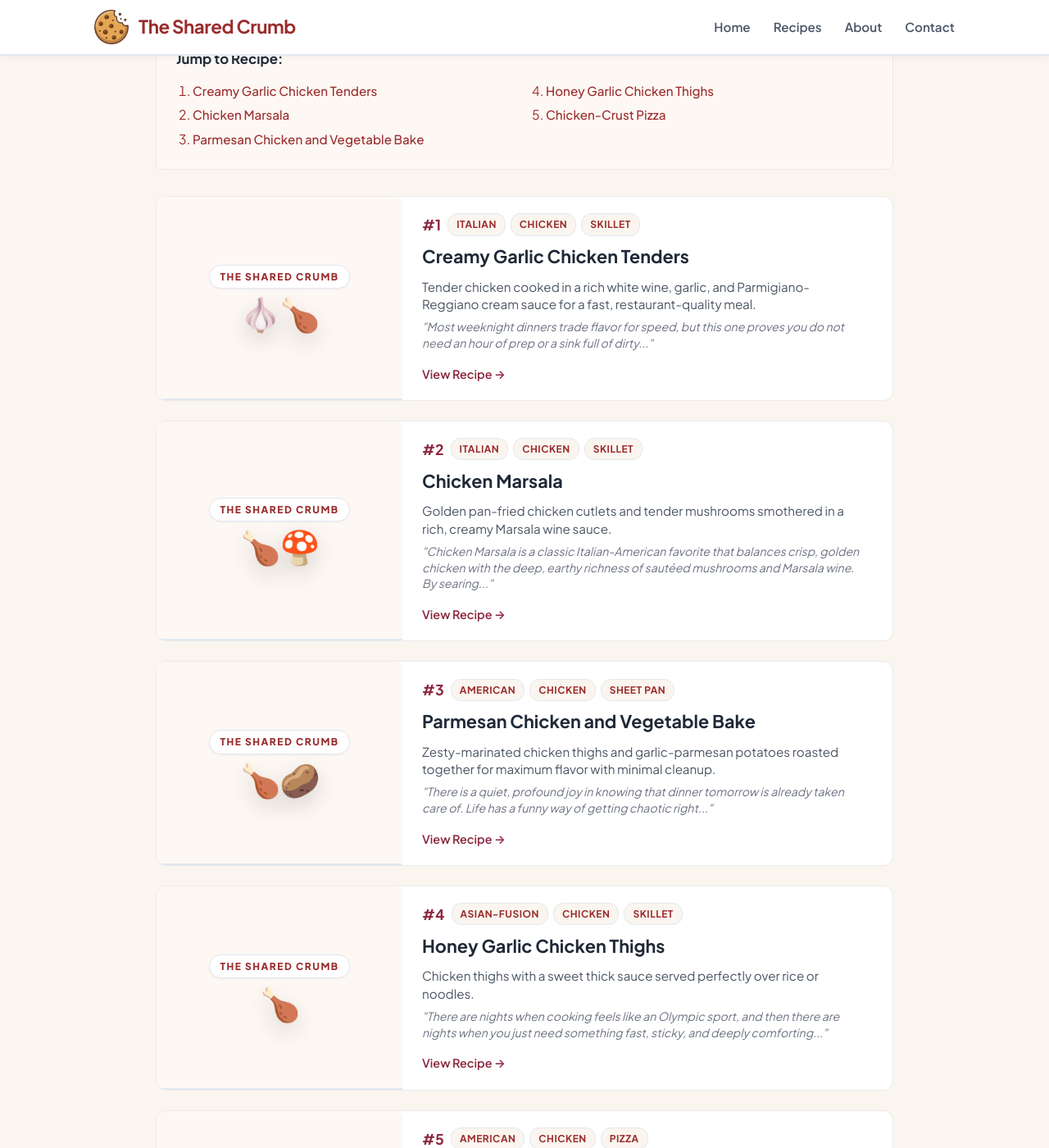
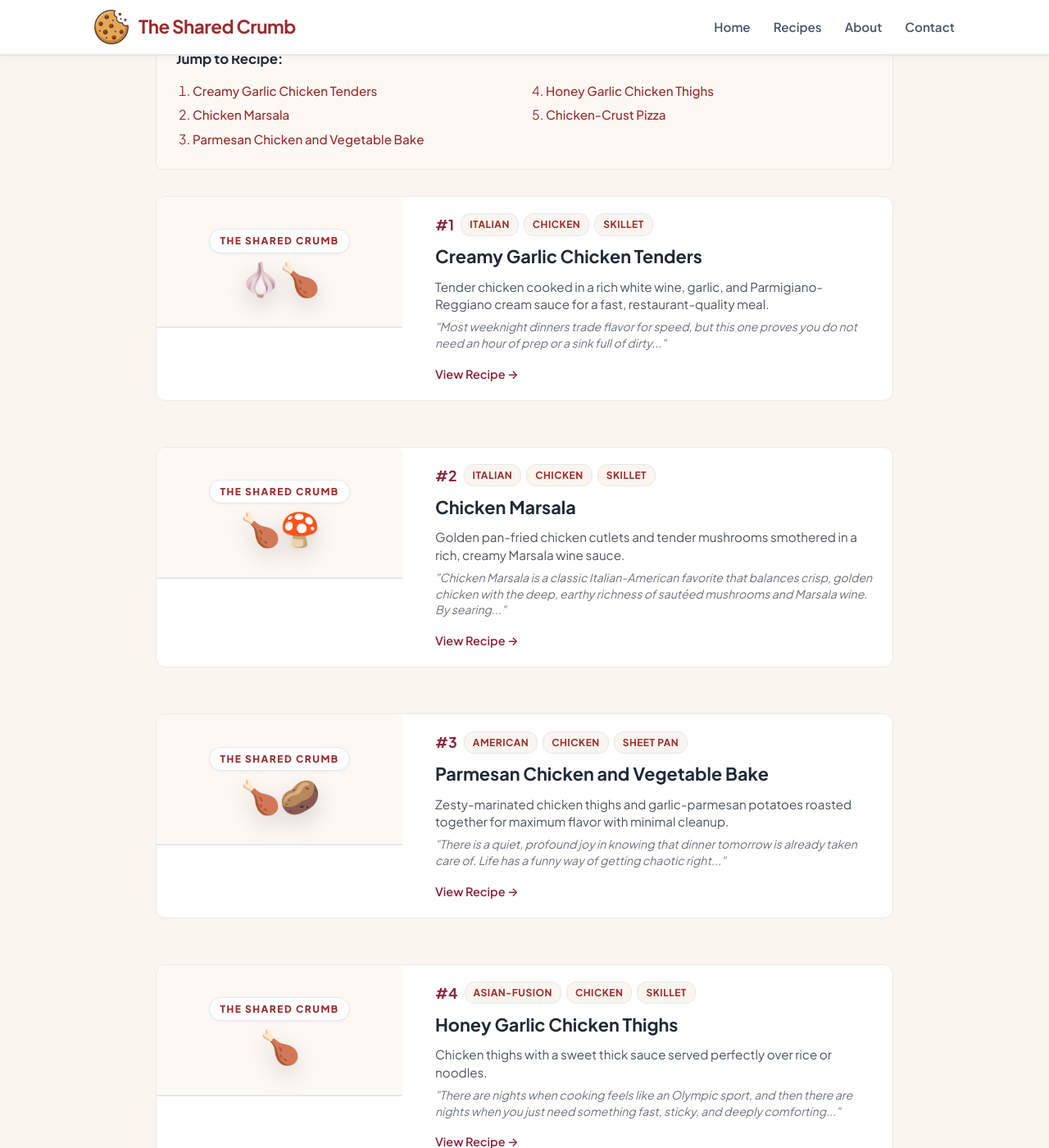
Before and after one commit to TheSharedCrumb/TheSharedCrumb, a Jekyll site: the page built from _roundups/30-chicken-dinners.md, in a window 1280 px wide and 1400 px high, scrolled down 323 px. Shown: the whole window at 82% size. Built offline with Jekyll 4.4.1, drawn with Linux system fonts in a browser that asks for light colours.

Commit message:
Fix responsive layout for horizontal cards
Updated styles for responsive horizontal card layout, including media queries for different screen sizes.

```diff
--- a/assets/css/style.css
+++ b/assets/css/style.css
@@ -1513,7 +1513,47 @@ a.roundup-card-horizontal *,
   color: #9B2C2C !important;
 }
 
-/* 2. Table of Contents Multi-Column Fix */
+/* 2. Responsive Horizontal Card Layout Fix (Stacked on vertical mobile) */
+.roundup-card-horizontal {
+  display: flex;
+  flex-direction: column;
+  gap: 1rem;
+  margin-bottom: 2rem;
+}
+
+.roundup-card-media {
+  width: 100%;
+}
+
+.roundup-card-media img {
+  width: 100%;
+  height: auto;
+  border-radius: 8px;
+  object-fit: cover;
+}
+
+.roundup-card-details {
+  width: 100%;
+}
+
+/* Side-by-side layout for horizontal phone orientation and desktop screens */
+@media (min-width: 601px) {
+  .roundup-card-horizontal {
+    flex-direction: row;
+    align-items: flex-start;
+  }
+
+  .roundup-card-media {
+    width: 220px;
+    flex-shrink: 0;
+  }
+
+  .roundup-card-details {
+    flex: 1;
+  }
+}
+
+/* 3. Table of Contents Multi-Column Fix */
 .roundup-toc-list {
   margin: 0;
   padding-left: 1.25rem;
```
